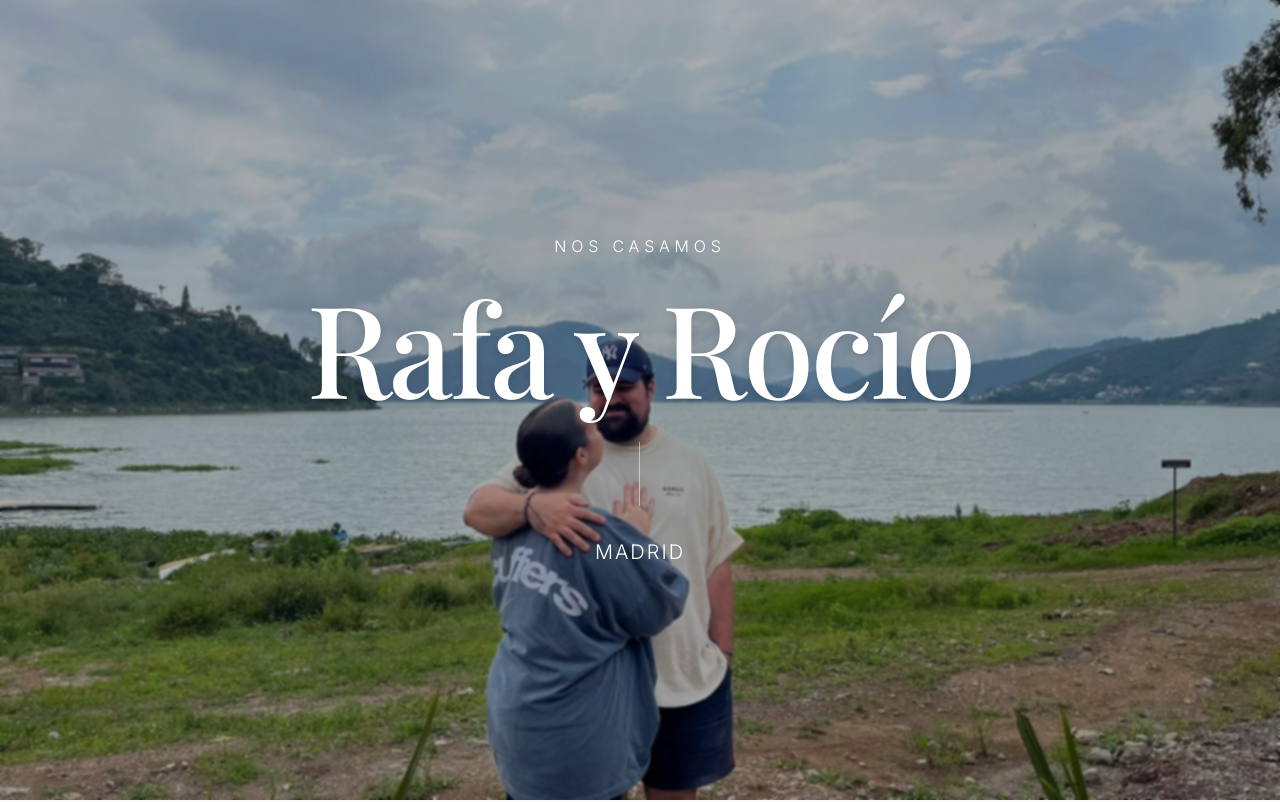
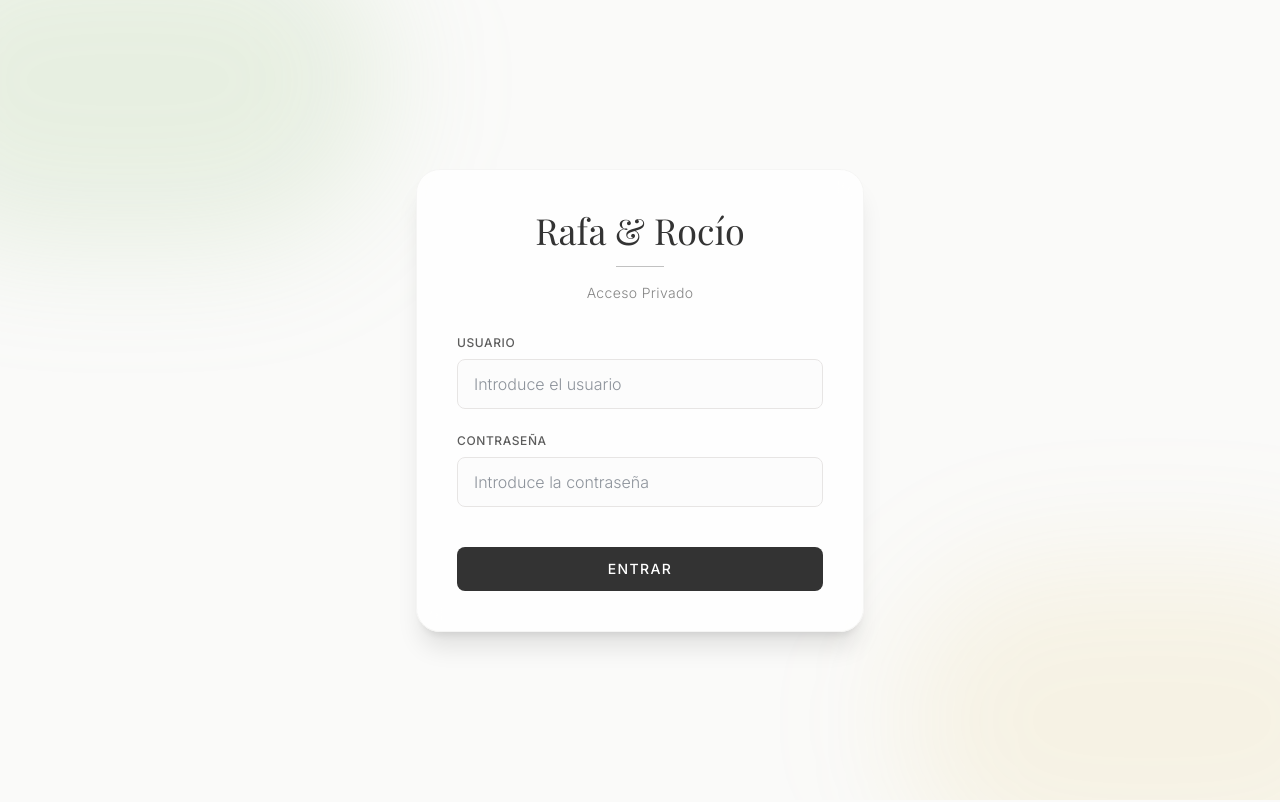
Before and after one commit to spmdev152/boda-rocio-rafa, a React (Vite) app: page / in a window 1280 px wide. Shown: the top 802 px of the page. Built offline with nearby package versions, Linux system fonts and the light colour scheme; a web font is replaced by a local one.

Commit message:
feat: login page for the client

```diff
--- a/src/App.tsx
+++ b/src/App.tsx
@@ -1,11 +1,36 @@
-import Hero from './components/Hero';
-import Itinerary from './components/Itinerary';
-import Info from './components/Info';
-import Registry from './components/Registry';
-import RSVP from './components/RSVP';
-import Footer from './components/Footer';
+import { useState, useEffect } from "react";
+import Hero from "./components/Hero";
+import Itinerary from "./components/Itinerary";
+import Info from "./components/Info";
+import Registry from "./components/Registry";
+import RSVP from "./components/RSVP";
+import Footer from "./components/Footer";
+import Login from "./components/Login";
 
 function App() {
+  const [isAuthenticated, setIsAuthenticated] = useState(false);
+  const [isLoading, setIsLoading] = useState(true);
+
+  useEffect(() => {
+    // Check if user is already authenticated in this session
+    const auth = sessionStorage.getItem("wedding_auth");
+    if (auth === "true") {
+      setIsAuthenticated(true);
+    }
+    setIsLoading(false);
+  }, []);
+
+  const handleLogin = () => {
+    sessionStorage.setItem("wedding_auth", "true");
+    setIsAuthenticated(true);
+  };
+
+  if (isLoading) return null;
+
+  if (!isAuthenticated) {
+    return <Login onLogin={handleLogin} />;
+  }
+
   return (
     <div className="min-h-screen bg-stone-50 overflow-hidden">
       <Hero />
--- /dev/null
+++ b/src/components/Login.tsx
@@ -0,0 +1,106 @@
+import { useState } from "react";
+import { motion } from "framer-motion";
+
+interface LoginProps {
+  onLogin: () => void;
+}
+
+const Login = ({ onLogin }: LoginProps) => {
+  const [username, setUsername] = useState("");
+  const [password, setPassword] = useState("");
+  const [error, setError] = useState(false);
+
+  const handleSubmit = (e: React.FormEvent) => {
+    e.preventDefault();
+    if (username === "rafayrocio" && password === "PulqueyRodman") {
+      onLogin();
+    } else {
+      setError(true);
+      setTimeout(() => setError(false), 3000);
+    }
+  };
+
+  return (
+    <div className="min-h-screen bg-stone-50 flex items-center justify-center p-4 relative overflow-hidden">
+      {/* Background decoration */}
+      <div className="absolute top-0 left-0 w-full h-full overflow-hidden z-0">
+        <div className="absolute top-[-10%] left-[-10%] w-[40%] h-[40%] bg-wedding-sage/20 rounded-full blur-3xl"></div>
+        <div className="absolute bottom-[-10%] right-[-10%] w-[40%] h-[40%] bg-wedding-gold/10 rounded-full blur-3xl"></div>
+      </div>
+
+      <motion.div
+        initial={{ opacity: 0, y: 20 }}
+        animate={{ opacity: 1, y: 0 }}
+        transition={{ duration: 0.8 }}
+        className="bg-white/80 backdrop-blur-md p-10 rounded-3xl shadow-xl w-full max-w-md z-10 border border-stone-100"
+      >
+        <div className="text-center mb-8">
+          <h1 className="font-serif text-3xl md:text-4xl text-wedding-dark mb-2">
+            Rafa & Rocío
+          </h1>
+          <div className="w-12 h-px bg-wedding-dark/30 mx-auto my-4"></div>
+          <p className="text-wedding-dark/60 font-light text-sm tracking-wide">
+            Acceso Privado
+          </p>
+        </div>
+
+        <form onSubmit={handleSubmit} className="space-y-6">
+          <div>
+            <label
+              htmlFor="username"
+              className="block text-xs font-medium text-wedding-dark/80 mb-2 uppercase tracking-wider"
+            >
+              Usuario
+            </label>
+            <input
+              type="text"
+              id="username"
+              value={username}
+              onChange={(e) => setUsername(e.target.value)}
+              className="w-full px-4 py-3 bg-stone-50/50 border border-stone-200 rounded-lg focus:outline-none focus:ring-2 focus:ring-wedding-gold/50 transition-all font-light"
+              placeholder="Introduce el usuario"
+              required
+            />
+          </div>
+
+          <div>
+            <label
+              htmlFor="password"
+              className="block text-xs font-medium text-wedding-dark/80 mb-2 uppercase tracking-wider"
+            >
+              Contraseña
+            </label>
+            <input
+              type="password"
+              id="password"
+              value={password}
+              onChange={(e) => setPassword(e.target.value)}
+              className="w-full px-4 py-3 bg-stone-50/50 border border-stone-200 rounded-lg focus:outline-none focus:ring-2 focus:ring-wedding-gold/50 transition-all font-light"
+              placeholder="Introduce la contraseña"
+              required
+            />
+          </div>
+
+          {error && (
+            <motion.div
+              initial={{ opacity: 0, height: 0 }}
+              animate={{ opacity: 1, height: "auto" }}
+              className="text-red-500 text-sm font-light text-center"
+            >
+              Usuario o contraseña incorrectos
+            </motion.div>
+          )}
+
+          <button
+            type="submit"
+            className="w-full py-3 mt-4 bg-wedding-dark text-white rounded-lg hover:bg-black transition-colors uppercase tracking-widest text-sm font-medium"
+          >
+            Entrar
+          </button>
+        </form>
+      </motion.div>
+    </div>
+  );
+};
+
+export default Login;
```
